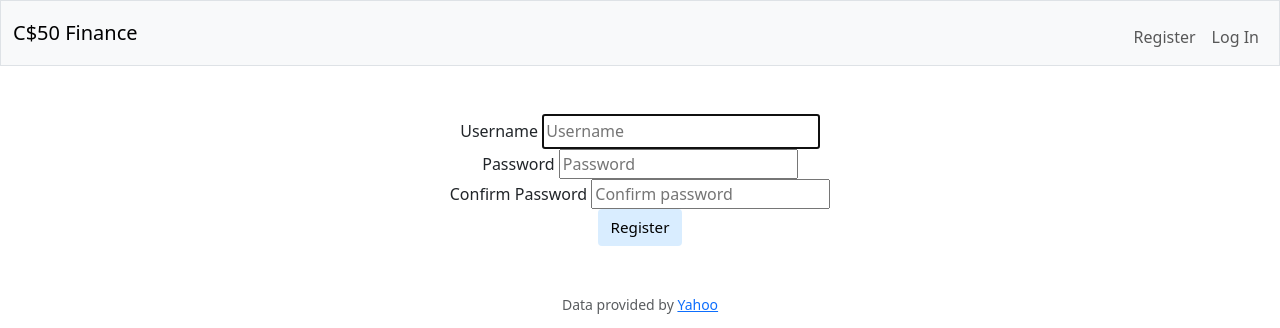
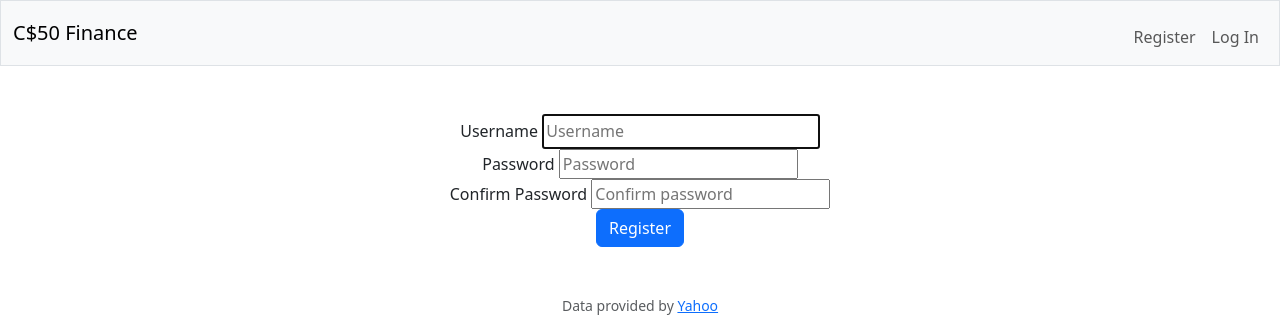
Before and after one commit to AiziNu/CS50-Projects, a Flask app: template finance/templates/register.html in a window 1280 px wide. Shown: the top 328 px of the page. Run offline with Flask 3, Linux system fonts and the light colour scheme; the template is opened without the code that fills it, so the values that code supplies are empty; some libraries are stand-ins or nearby versions.

Commit message:
Mon, May 27, 2024, 7:29 PM +02:00

```diff
--- a/finance/templates/register.html
+++ b/finance/templates/register.html
@@ -6,18 +6,18 @@
 
 {% block main %}
   <form action="{{ url_for('register')}}" method="post">
-    <div>
+    <div class="form-group">
       <label for="username">Username</label>
-      <input autocomplete="off" autofocus type="text" name="username" placeholder="Username" >
+      <input  autocomplete="off" autofocus type="text" name="username" placeholder="Username" >
     </div>
-    <div>
+    <div class="form-group">
       <label for="password">Password</label>
-      <input type="password" name="password" placeholder="Password" >
+      <input  type="password" name="password" placeholder="Password" >
     </div>
-    <div>
+    <div class="form-group">
       <label for="confirmation">Confirm Password</label>
-      <input type="password" placeholder="Confirm password" name="confirmation">
+      <input  type="password" placeholder="Confirm password" name="confirmation">
     </div>
-    <button type="submit">Register</button>
+    <button class="btn btn-primary" type="submit">Register</button>
   </form>
 {% endblock %}
```
